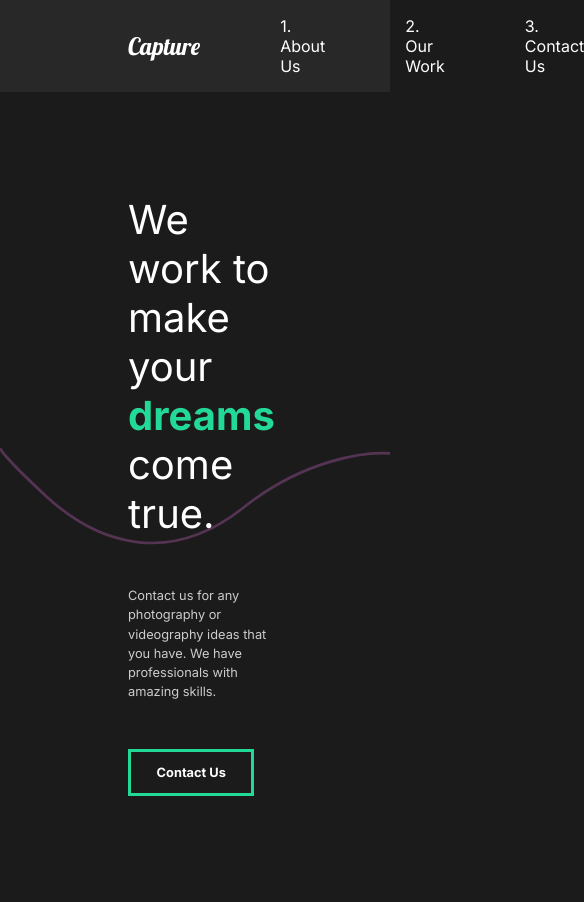
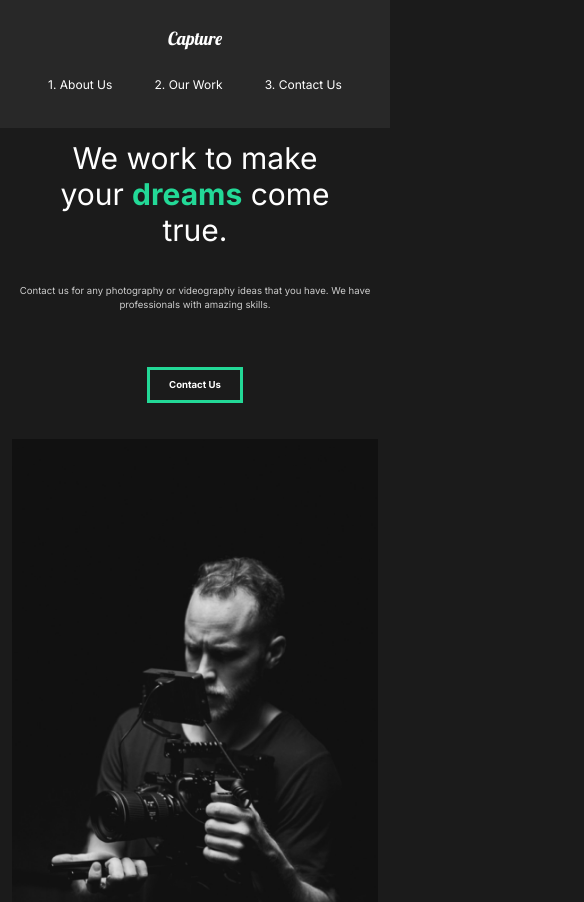
Before and after one commit to EhsanSar9135/capture-portfolio, a React (Create React App) app: page / in a window 390 px wide. Shown: the top 902 px of the page, 584 px wide, since content can reach past the window. Built offline with nearby package versions, Linux system fonts and the light colour scheme.

Commit message:
Mobile Styles

```diff
--- a/src/components/GlobalStyle.js
+++ b/src/components/GlobalStyle.js
@@ -5,6 +5,11 @@
         margin: 0;
         padding: 0;
         box-sizing: border-box;
+    }
+    html {
+        @media (max-width: 1700px) {
+            font-size: 75%;
+        }
     }
     body {
         background: #1b1b1b;
--- a/src/components/Nav.jsx
+++ b/src/components/Nav.jsx
@@ -53,6 +53,22 @@
       padding-left: 5rem;
       position: relative;
    }
+   @media (max-width: 1300px) {
+      flex-direction: column;
+      padding: 1.5rem 0.75rem;
+      #logo {
+         display: inline-block;
+         margin: 0.75rem;
+      }
+      ul {
+         padding: 1.5rem;
+         justify-content: space-around;
+         width: 100%;
+         li {
+            padding: 0;
+         }
+      }
+   }
 `;
 
 export default Nav;
--- a/src/components/ServicesSection.jsx
+++ b/src/components/ServicesSection.jsx
@@ -75,6 +75,9 @@
 const Cards = styled.div`
    display: flex;
    flex-wrap: wrap;
+   @media (max-width: 1300px) {
+      justify-content: center;
+   }
 `;
 
 const Card = styled.div`
--- a/src/components/useScroll.jsx
+++ b/src/components/useScroll.jsx
@@ -3,7 +3,7 @@
 
 export const useScroll = () => {
    const controls = useAnimation();
-   const [element, view] = useInView({ threshold: 0.5 });
+   const [element, view] = useInView({ threshold: 0.25 });
    if (view) {
       controls.start("show");
    } else {
--- a/src/pages/ContactUs.jsx
+++ b/src/pages/ContactUs.jsx
@@ -46,11 +46,18 @@
    padding: 4rem 8rem;
    color: #353535;
    min-height: 90vh;
+   @media (max-width: 1500px) {
+      padding: 1.5rem;
+      font-size: 0.75rem;
+   }
 `;
 
 const Title = styled.div`
    margin-bottom: 3rem;
    color: #000;
+   @media (max-width: 1500px) {
+      margin-top: 3rem;
+   }
 `;
 
 const Hide = styled.div`
--- a/src/pages/MovieDetail.jsx
+++ b/src/pages/MovieDetail.jsx
@@ -80,6 +80,10 @@
    display: flex;
    align-items: center;
    justify-content: space-around;
+   @media (max-width: 1500px) {
+      display: block;
+      margin: 1.5rem;
+   }
 `;
 
 const StyledAward = styled.section`
--- a/src/pages/OurWork.jsx
+++ b/src/pages/OurWork.jsx
@@ -82,6 +82,9 @@
    min-height: 100vh;
    overflow: hidden;
    padding: 4rem 8rem;
+   @media (max-width: 1300px) {
+      padding: 1rem;
+   }
    h2 {
       padding: 1rem 0;
    }
--- a/src/styles.js
+++ b/src/styles.js
@@ -8,6 +8,11 @@
    align-items: center;
    padding: 4rem 8rem;
    color: #fff;
+   @media (max-width: 1300px) {
+      display: block;
+      text-align: center;
+      padding: 1rem;
+   }
 `;
 
 export const Description = styled.div`
@@ -16,6 +21,12 @@
    z-index: 2;
    h2 {
       font-weight: lighter;
+   }
+   @media (max-width: 1300px) {
+      padding: 0;
+      button {
+         margin: 1.5rem 0 3rem 0;
+      }
    }
 `;
 
```
